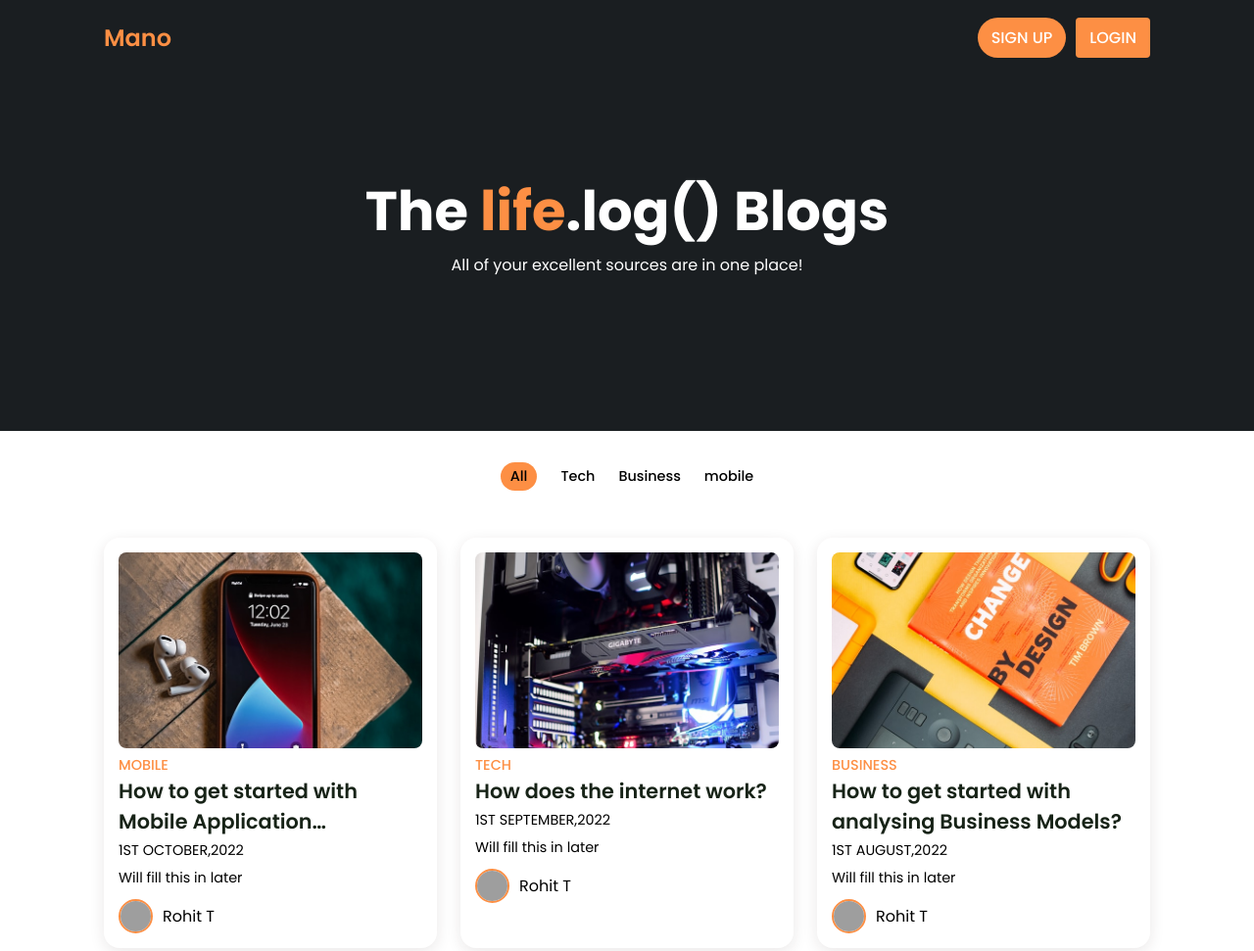
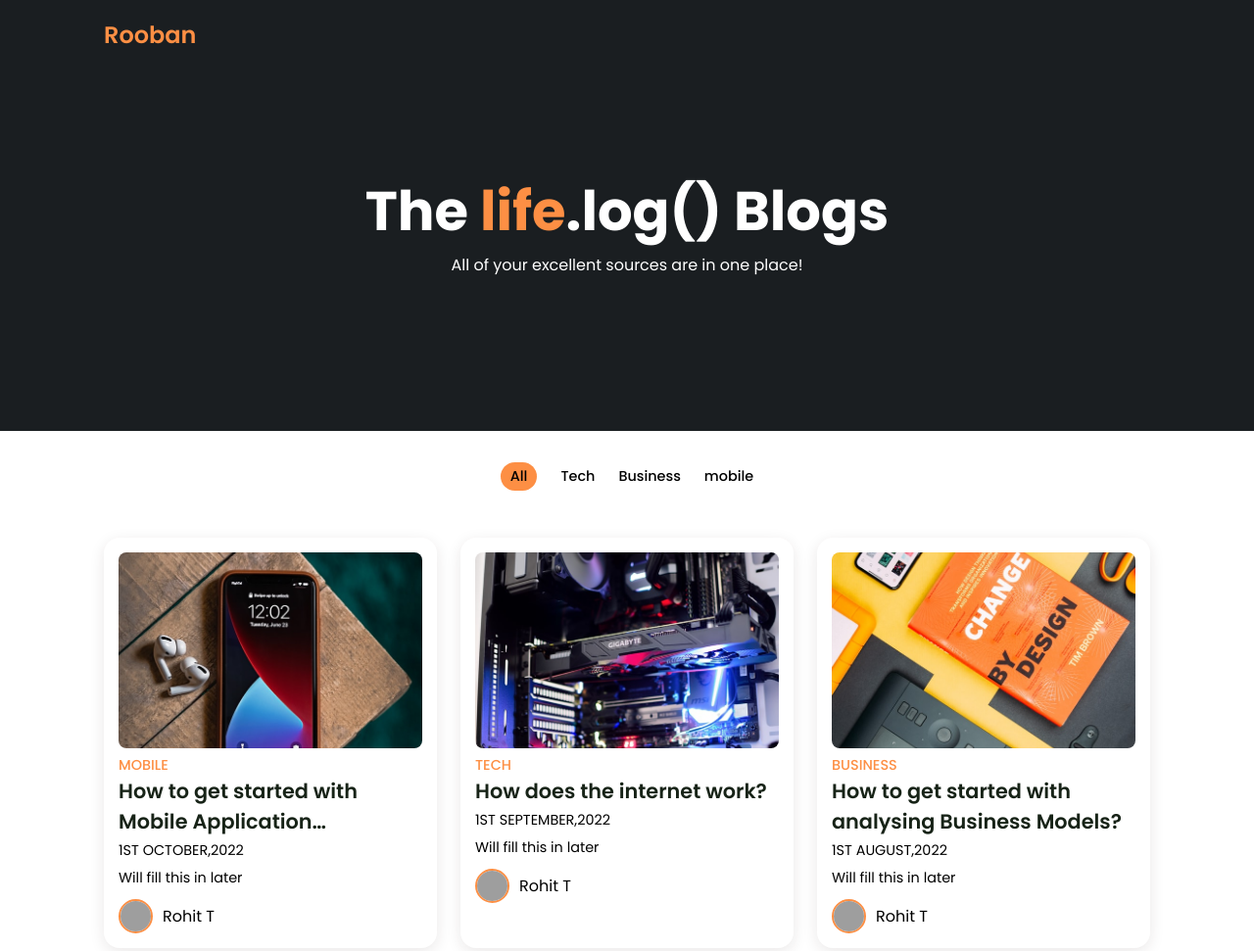
Before and after one commit to Rooban-Prakash/Portfolio, a plain HTML site: page index.html in a window 1280 px wide. Shown: the top 971 px of the page at 98% size. Drawn offline with nearby package versions, Linux system fonts and the light colour scheme; grey boxes are pictures that could not be loaded.

Commit message:
Index changed

```diff
--- a/index.html
+++ b/index.html
@@ -21,10 +21,10 @@
         <!-- Navigation Bar  -->
         <div class="nav container">
             <!-- Logo -->
-            <a href="#" class="logo"> <span>Mano</span></a>
-            <!-- Login and Sign Up Button -->
+            <a href="#" class="logo"> <span>Rooban</span></a>
+            <!-- Login and Sign Up Button
             <a href="#" class="signup"> Sign Up</a>
-            <a href="#" class="login"> Login </a>
+            <a href="#" class="login"> Login </a> -->
         </div>
     </header>
 
```
